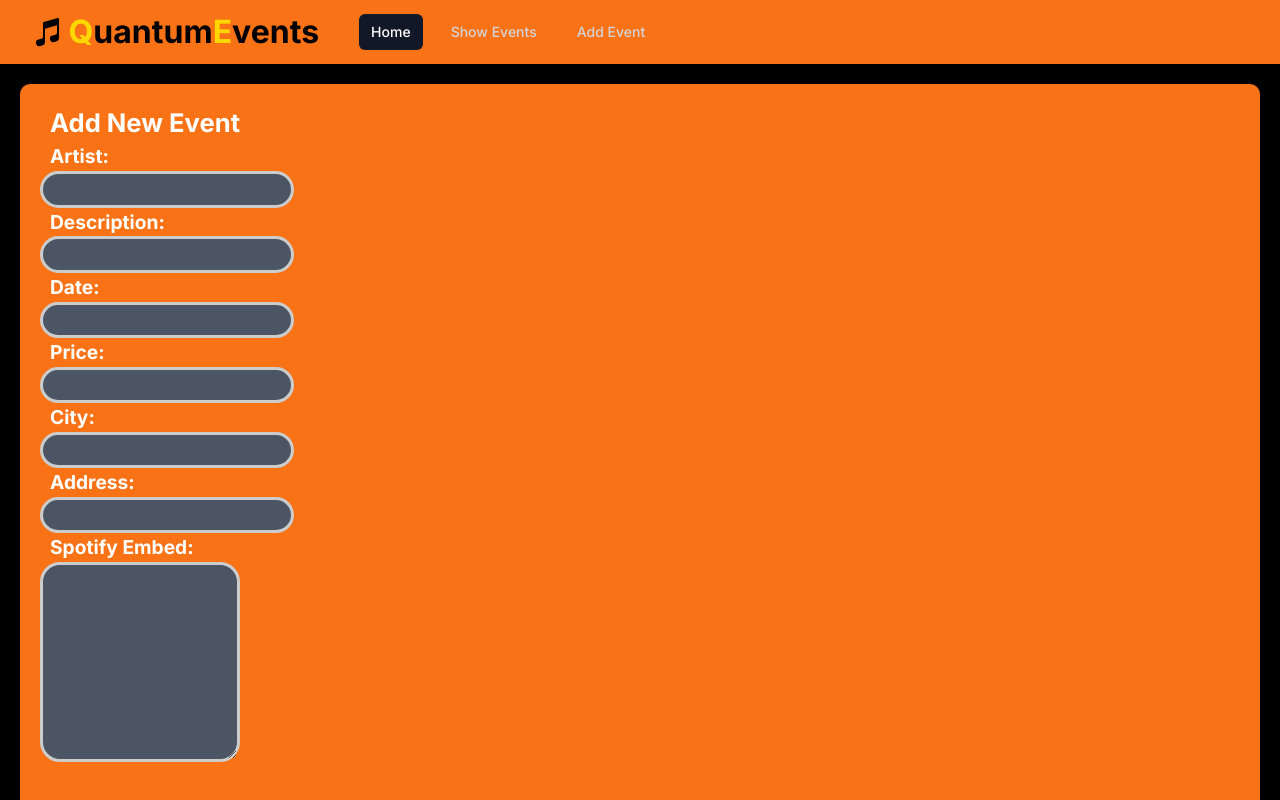
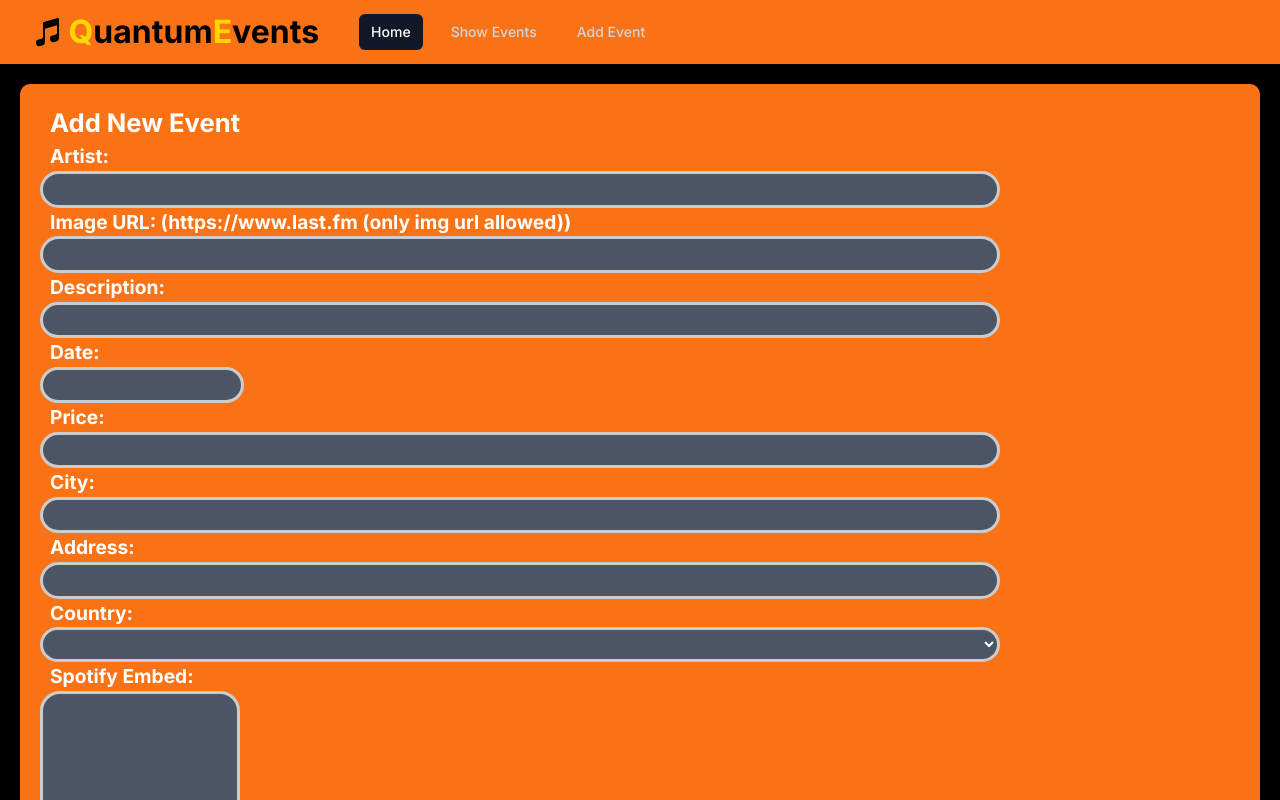
Before and after one commit to ElinSjogren/inlamning5, a Next.js app: page /components/addeventdb in a window 1280 px wide. Shown: the top 800 px of the page. Built offline with nearby package versions, Linux system fonts and the light colour scheme.

Commit message:
countries

```diff
--- a/next.config.mjs
+++ b/next.config.mjs
@@ -1,4 +1,7 @@
 /** @type {import('next').NextConfig} */
-const nextConfig = {};
-
+const nextConfig = {
+    images: {
+      domains: ['lastfm.freetls.fastly.net'],
+    },
+  };
 export default nextConfig;
--- a/package.json
+++ b/package.json
@@ -12,6 +12,7 @@
     "@headlessui/react": "^1.7.19",
     "@heroicons/react": "^2.1.3",
     "@material-tailwind/react": "^2.1.9",
+    "countries-list": "^3.1.0",
     "idb": "^8.0.0",
     "js-cookie": "^3.0.5",
     "next": "14.2.2",
--- /dev/null
+++ b/src/app/components/addeventdb/functions/countries.js
@@ -0,0 +1,23 @@
+import React from "react";
+import { countries } from "countries-list";
+import styles from '../../../pagelayout/data/page.module.css'
+
+const CountryDropdown = ({ value, onChange }) => {
+  return (
+    <select
+      id="country"
+      name="country"
+      value={value}
+      className={styles.inputField}
+      onChange={onChange}
+    >
+      {Object.keys(countries).map((code) => (
+        <option key={code} value={code}>
+          {countries[code].name}
+        </option>
+      ))}
+    </select>
+  );
+};
+
+export default CountryDropdown;
--- /dev/null
+++ b/src/app/components/addeventdb/functions/imagecomponent.js
@@ -0,0 +1,15 @@
+import Image from 'next/image';
+
+function LazyLoadedImage() {
+  return (
+    <div>
+      <Image
+        width={100}
+        height={100}
+        layout="responsive"
+      />
+    </div>
+  );
+}
+
+export default LazyLoadedImage;
--- a/src/app/components/addeventdb/page.js
+++ b/src/app/components/addeventdb/page.js
@@ -5,6 +5,7 @@ import DatePicker from "react-datepicker";
 import "react-datepicker/dist/react-datepicker.css";
 import additionalStyles from './customdatepicker.css';
 import { convertEmbedCode } from './functions/convertcode';
+import CountryDropdown from './functions/countries';
 
 function AddEvent({ onAddEvent }) {
   const [newEvent, setNewEvent] = useState({
@@ -14,7 +15,9 @@ function AddEvent({ onAddEvent }) {
     price: '',
     city: '',
     address: '',
+    country: '',
     spotifyEmbed: '',
+    imageUrl: '',
   });
 
   const handleInputChange = (event) => {
@@ -26,14 +29,19 @@ function AddEvent({ onAddEvent }) {
     setNewEvent({ ...newEvent, date: date });
   };
 
-  const handleAddEvent = () => {
+  const handleImageUrlChange = (event) => {
+    const { value } = event.target;
+    setNewEvent({ ...newEvent, imageUrl: value });
+  };
+
+    const handleAddEvent = () => {
     const dbPromise = indexedDB.open("test-event", 1); // Öppna databasen
 
-    const { artist, description, date, price, city, address, spotifyEmbed} = newEvent;
+    const { artist, description, date, price, city, address, country,spotifyEmbed, imageUrl} = newEvent;
 
     const convertedEmbed = convertEmbedCode(spotifyEmbed);
 
-    if (artist && description && price && city && address) {
+    if (artist && description && price && city && address && country) {
       dbPromise.onsuccess = (event) => {
         const db = event.target.result;
         const tx = db.transaction("userData", "readwrite");
@@ -53,7 +61,9 @@ function AddEvent({ onAddEvent }) {
             price: price,
             city: city,
             address: address,
+            country: country,
             spotifyEmbed: convertedEmbed,
+            imageUrl: imageUrl,
 
           });
 
@@ -69,7 +79,9 @@ function AddEvent({ onAddEvent }) {
               price: '',
               city: '',
               address: '',
+              country: '',
               spotifyEmbed:'',
+              imageUrl:'',
             });
           };
 
@@ -100,6 +112,15 @@ function AddEvent({ onAddEvent }) {
         className={styles.inputField}
         onChange={handleInputChange}
       /><br />
+         <label htmlFor="imageUrl" className={styles.pFont}>Image URL: (https://www.last.fm (only img url allowed))</label><br />
+      <input
+        type="text"
+        id="imageUrl"
+        name="imageUrl"
+        value={newEvent.imageUrl}
+        className={styles.inputField}
+        onChange={handleImageUrlChange}
+      /><br/>
       <label htmlFor="description" className={styles.pFont}>Description:</label><br />
       <input
         type="text"
@@ -153,6 +174,11 @@ function AddEvent({ onAddEvent }) {
         className={styles.inputField}
         onChange={handleInputChange}
       /><br />
+       <label htmlFor="country" className={styles.pFont}>Country:</label><br />
+      <CountryDropdown
+        value={newEvent.country}
+        onChange={(e) => handleInputChange({ target: { name: 'country', value: e.target.value } })}
+      /><br/>
       <label htmlFor="spotifyEmbed" className={styles.pFont}>Spotify Embed:</label><br />
       <textarea
         id="spotifyEmbed"
--- a/src/app/pagelayout/data/data.js
+++ b/src/app/pagelayout/data/data.js
@@ -41,50 +41,28 @@ export function initDatabase(callback) {
   const Event_Data = [
     {
       "id": 1,
-      "artist": "John Doe Quartet",
-      "description": "En kväll med jazzmusik av John Doe Quartet.",
-      "date": "2024-05-03T11:30:00.000Z",
-      "price": 150,
-      "city": "Stockholm",
-      "address": "Some street address"
-    },
-    {
-      "id": 2,
-      "artist": "Alice Smith Live",
-      "description": "Alice Smith uppträder med sin senaste musik.",
-      "date": "2024-05-03T16:00:00.000Z",
-      "price": 200,
-      "city": "New York",
-      "address": "123 Broadway"
-    },
-    {
-      "id": 3,
-      "artist": "Theatre Performance: Romeo and Juliet",
-      "description": "En teaterföreställning av Shakespeares klassiker.",
-      "date": "2024-05-03T19:00:00.000Z",
-      "price": 250,
-      "city": "London",
-      "address": "123 Theatre Street"
-    },
-    {
-      "id": 4,
-      "artist": "Summer Music Festival",
-      "description": "Ett musikfestival med olika genrer och artister.",
-      "date": "2024-05-03T21:00:00.000Z",
-      "price": 300,
-      "city": "Los Angeles",
-      "address": "456 Music Avenue"
-    },
-    {
-      "id": 5,
       "artist": "Miriam Bryant",
       "description": "Ett musikfestival med olika genrer och artister.",
       "date": "2024-06-07T16:00:00.000Z",
       "price": 300,
       "city": "Stavanger",
       "address": "Vaulen",
+      "country": "NO",
       "spotifyEmbed": "<iframe style='border-radius:12px' src='https://open.spotify.com/embed/artist/2zd9YxlsQvA5mkZ1NarYVQ?utm_source=generator' width='40%' height='152' frameBorder='0' allowfullscreen='' allow='autoplay; clipboard-write; encrypted-media; fullscreen; picture-in-picture' loading='lazy'></iframe>",
-    }
+      "imageURL": "https://lastfm.freetls.fastly.net/i/u/770x0/24af08cfcaf790d68c372122edf47e18.jpg#24af08cfcaf790d68c372122edf47e18"
+    },
+    {
+      "id": 2,
+      "artist": "Atmozfears",
+      "description": "Ett musikfestival med olika genrer och artister.",
+      "date": "2024-05-17T17:00:00.000Z",
+      "price": 300,
+      "city": "Las Vegas",
+      "address": "Las Vegas Motor Speedway,7000 Las Vegas Blvd",
+      "country": "US",
+      "spotifyEmbed": "<iframe style='border-radius:12px'src='https://open.spotify.com/embed/artist/0MBGxwmCdXdO26ojaNcT64?utm_source=generator' width='100%' height='152' frameBorder='0' allowfullscreen='' allow='autoplay; clipboard-write; encrypted-media; fullscreen; picture-in-picture' loading='lazy'></iframe>",
+      "imageURL": "https://lastfm.freetls.fastly.net/i/u/770x0/d3ba1662925a497cc955c42aaed31564.jpg#d3ba1662925a497cc955c42aaed31564"
+    },
 
   ];
 
--- a/src/app/pagelayout/data/page.js
+++ b/src/app/pagelayout/data/page.js
@@ -4,6 +4,7 @@ import React, { useEffect, useState } from 'react';
 import { openDB } from 'idb';
 import styles from './page.module.css';
 import { initDatabase } from './data';
+import Image from 'next/image';
 import MediaLinks from '../../components/media/page'
 import DatePicker from 'react-datepicker';
 import 'react-datepicker/dist/react-datepicker.css';
@@ -20,7 +21,9 @@ function Database() {
     price: '',
     city: '',
     address: '',
-    spotifyEmbed: ''
+    country: '',
+    spotifyEmbed: '',
+    imageURL:''
   });
 
   const fetchLatestData = async () => {
@@ -84,7 +87,9 @@ function Database() {
         price: '',
         city: '',
         address: '',
+        country: '',
         spotifyEmbed:'',
+        imageURL:'',
       });
 
       console.log("Item updated successfully.");
@@ -122,16 +127,20 @@ function Database() {
      <div>
       {userData.map((item) => (
       <div key={item.id} style={{ backgroundColor: '#f97316', padding: '20px', borderRadius: '10px', color: 'white', margin:'20px'}}>
-      <p><strong>Artist:</strong> {item.artist}</p>
+      <h1 className={styles.h1Font}>{item.artist}</h1>
+      <Image src={item.imageURL} alt={item.artist} className={styles.imageLazy} loading='lazy' width={100} height={100} />
+      <br/><hr/>
       <p><strong>Description:</strong> {item.description}</p>
       <p><strong>Date:</strong> {new Date(item.date).toLocaleDateString()}</p>
       <p><strong>Time:</strong> {new Date(item.date).toLocaleTimeString([], { hour: '2-digit', minute: '2-digit' })}</p>
       <p><strong>Price:</strong> {item.price}</p>
       <p><strong>City:</strong> {item.city}</p>
       <p><strong>Adress:</strong> {item.address}</p>
-      <p><strong>Spotify Embed:</strong><br/>
-      <div dangerouslySetInnerHTML={{ __html: item.spotifyEmbed }} />
-      </p>
+      <p><strong>Country:</strong> {item.country}</p>
+      <hr/><br/>
+      <p><strong>Spotify Embed:</strong></p><br/>
+      <div dangerouslySetInnerHTML={{ __html: item.spotifyEmbed }} className={styles.spotifyEmbed} />
+      <br/>
       <hr/>
       {editId === item.id && (
         <div style={{color:'black'}}>
@@ -141,6 +150,13 @@ function Database() {
             value={editData.artist}
             className={styles.inputField}
             onChange={(e) => setEditData({...editData, artist: e.target.value})}
+          />
+          <p className={styles.pFont}>Image URL: (https://www.last.fm (only img url allowed))</p>
+          <input
+            type="text"
+            value={editData.imageURL}
+            className={styles.inputField}
+            onChange={(e) => setEditData({...editData, imageURL: e.target.value})}
           />
           <p className={styles.pFont}>Description:</p>
           <input
@@ -185,6 +201,13 @@ function Database() {
             className={styles.inputField}
             onChange={(e) => setEditData({...editData, address: e.target.value})}
           />
+          <p className={styles.pFont}>Country:</p>
+          <input
+            type="text"
+            value={editData.country}
+            className={styles.inputField}
+            onChange={(e) => setEditData({...editData, country: e.target.value})}
+          />
 
           <p className={styles.pFont}>Spotify Embed:</p>
           <textarea
--- a/src/app/pagelayout/data/page.module.css
+++ b/src/app/pagelayout/data/page.module.css
@@ -59,7 +59,7 @@
     background-color: #4B5563;
   }
 
-.inputField {
+  .inputField, select.inputField {
     padding: 0.2rem;
     padding-left: 0.7rem;
     border: 3px solid #CCCCCC;
@@ -67,14 +67,27 @@
     font-size: 1rem;
     color: #FFF;
     background-color: #4B5563;
+    width: 80%;
   }
 
-  .inputField:focus {
-    outline: none;
-    background-color: #1F2937;
-    border-color: #4B5563;
-    box-shadow: 0 0 0 2px #4B5563;
-  }
+  .inputField:focus,
+  select.inputField:focus {
+  outline: none;
+  background-color: #1F2937;
+  border-color: #4B5563;
+  box-shadow: 0 0 0 2px #4B5563;
+}
+
+.spotifyEmbed {
+  padding: 0.5rem;
+  border: 3px solid #000000;
+  border-radius: 1.25rem;
+  font-size: 1rem;
+  color: #FFF;
+  background-color: #4B5563;
+
+}
+
   .textareaField {
     padding: 0.5rem;
     border: 3px solid #CCCCCC;
@@ -92,6 +105,12 @@
     box-shadow: 0 0 0 2px #4B5563;
   }
 
+  .imageLazy {
+    width: 150px;
+    height: 150px;
+    border: 1px solid black;
+    margin-left:20px;
+  }
   .pFont
   {
     color: #fff;
```
Also changed, not shown: 1 other file (tests, documents, lock files or other folders). Lines whose indentation alone changed are shown as unchanged.
